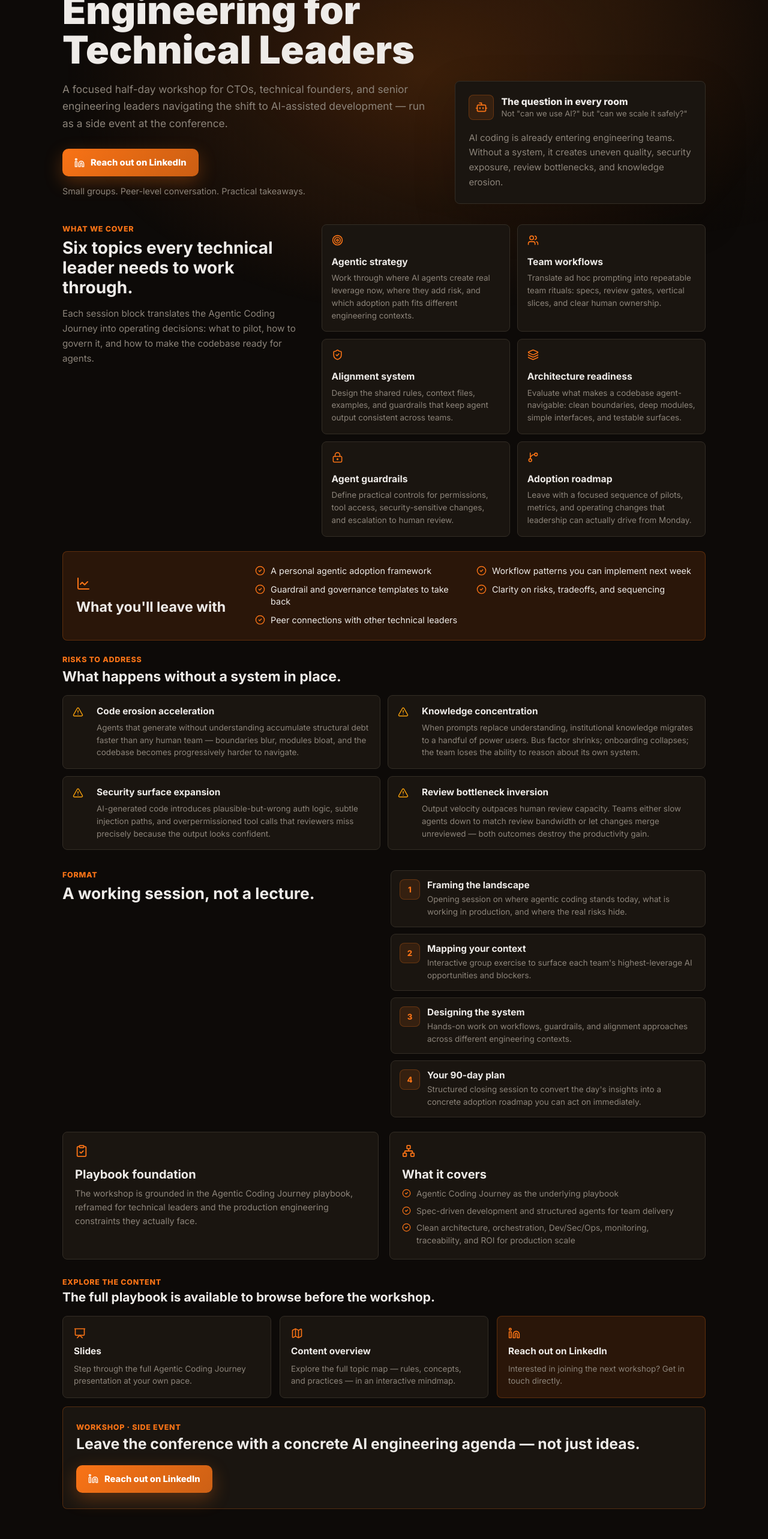
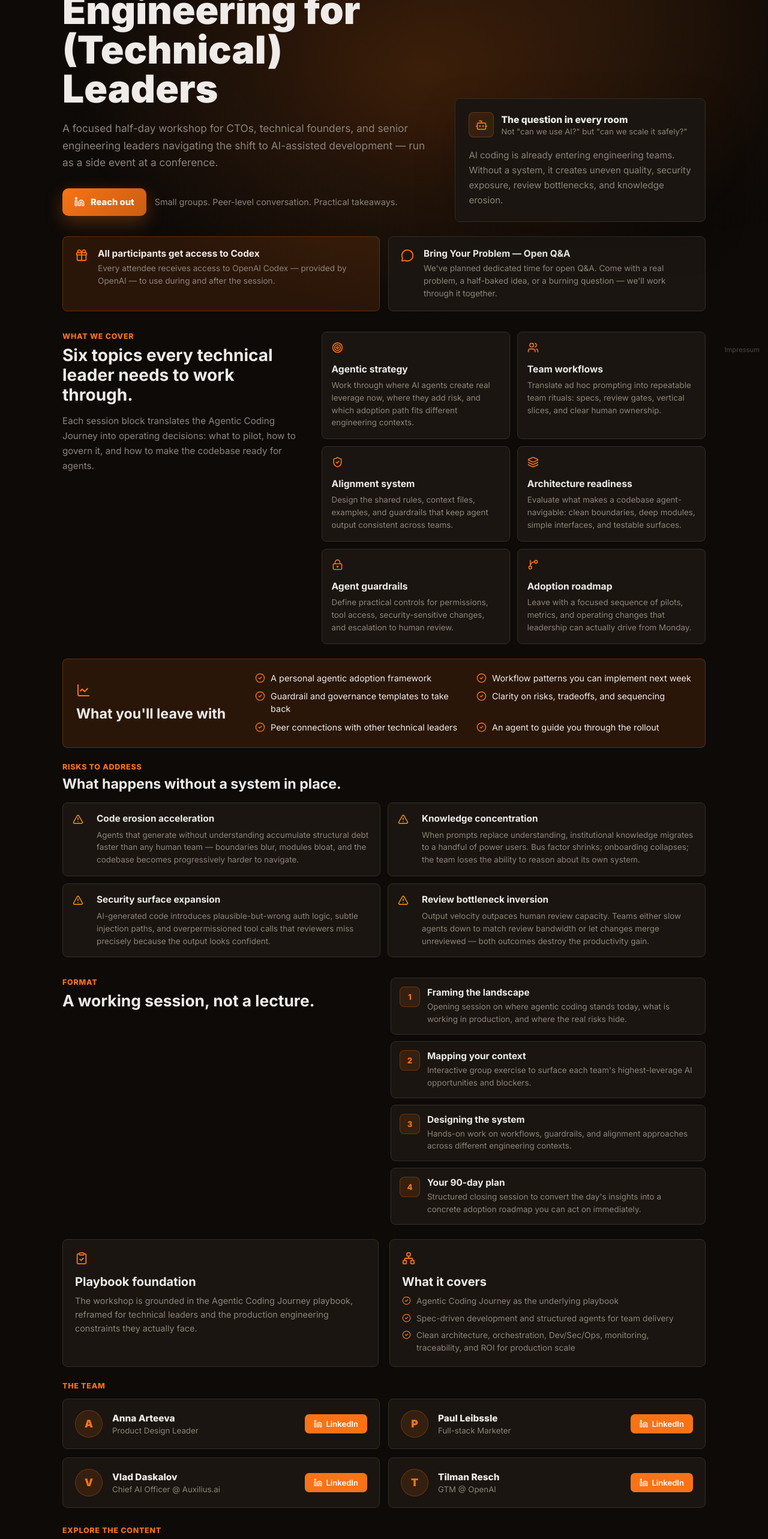
Before and after one commit to valado/vibe-coding-intro, a React (Vite) app: page /scaleup-ai in a window 1280 px wide. Shown: the part 200-2766 px from the top of the page at 60% size. Built offline with nearby package versions, Linux system fonts and the light colour scheme.

Commit message:
feat: iterate on the content

```diff
--- a/src/components/Presentation.tsx
+++ b/src/components/Presentation.tsx
@@ -285,6 +285,25 @@ export function Presentation() {
         <ShareButton onShare={share} copied={copied} />
       </div>
 
+      <a
+        href="https://posterus.ventures/imprint"
+        target="_blank"
+        rel="noopener noreferrer"
+        className="print-hide"
+        style={{
+          position: 'fixed',
+          bottom: 10,
+          right: 14,
+          fontSize: '0.7rem',
+          color: theme.textMuted,
+          opacity: 0.5,
+          textDecoration: 'none',
+          zIndex: 20,
+        }}
+      >
+        Impressum
+      </a>
+
       {/* Slide */}
       <main
         key={current}
--- a/src/components/ScaleupAiPage.tsx
+++ b/src/components/ScaleupAiPage.tsx
@@ -2,12 +2,15 @@ import {
   AlertTriangle,
   Bot,
   CheckCircle2,
+  ExternalLink,
   ClipboardCheck,
+  Gift,
   GitBranch,
   Layers3,
   LineChart,
   LinkedinIcon,
   LockKeyhole,
+  MessageCircle,
   Map,
   Network,
   Presentation,
@@ -18,6 +21,7 @@ import {
 } from 'lucide-react';
 import { Link } from 'react-router-dom';
 import { useTheme } from '../theme/useTheme';
+import { ThemeToggle } from './ui/ThemeToggle';
 
 const offerPillars = [
   {
@@ -58,6 +62,7 @@ const outcomes = [
   'Guardrail and governance templates to take back',
   'Clarity on risks, tradeoffs, and sequencing',
   'Peer connections with other technical leaders',
+  'An agent to guide you through the rollout',
 ];
 
 const formatSteps = [
@@ -154,6 +159,17 @@ export function ScaleupAiPage() {
 
       <div
         style={{
+          position: 'fixed',
+          top: 14,
+          right: 16,
+          zIndex: 30,
+        }}
+      >
+        <ThemeToggle />
+      </div>
+
+      <div
+        style={{
           position: 'relative',
           maxWidth: 1120,
           margin: '0 auto',
@@ -201,7 +217,7 @@ export function ScaleupAiPage() {
                 color: theme.text,
               }}
             >
-              Agentic Engineering for Technical Leaders
+              Agentic Engineering for (Technical) Leaders
             </h1>
             <p
               style={{
@@ -213,7 +229,7 @@ export function ScaleupAiPage() {
               }}
             >
               A focused half-day workshop for CTOs, technical founders, and senior engineering
-              leaders navigating the shift to AI-assisted development — run as a side event at the
+              leaders navigating the shift to AI-assisted development — run as a side event at a
               conference.
             </p>
             <div
@@ -233,7 +249,7 @@ export function ScaleupAiPage() {
                 style={ctaStyle}
               >
                 <LinkedinIcon size={17} />
-                Reach out on LinkedIn
+                Reach out
               </a>
               <span style={{ color: theme.textMuted, fontSize: '0.9rem', lineHeight: 1.5 }}>
                 Small groups. Peer-level conversation. Practical takeaways.
@@ -281,6 +297,77 @@ export function ScaleupAiPage() {
               quality, security exposure, review bottlenecks, and knowledge erosion.
             </p>
           </aside>
+        </section>
+
+        {/* Session highlights: Codex access + Q&A */}
+        <section
+          style={{
+            marginTop: 24,
+            display: 'grid',
+            gridTemplateColumns: 'repeat(2, 1fr)',
+            gap: 14,
+          }}
+        >
+          <div
+            className="scaleup-highlight-card"
+            style={{
+              display: 'flex',
+              gap: 16,
+              alignItems: 'flex-start',
+              padding: '18px 20px',
+              borderRadius: 8,
+              border: `1px solid ${theme.accentBorder}`,
+              background: theme.accentSoft,
+            }}
+          >
+            <Gift size={22} style={{ color: theme.accent, flexShrink: 0, marginTop: 2 }} />
+            <div>
+              <p style={{ color: theme.text, fontWeight: 700, fontSize: '0.96rem' }}>
+                All participants get access to Codex
+              </p>
+              <p
+                style={{
+                  color: theme.textMuted,
+                  fontSize: '0.85rem',
+                  lineHeight: 1.55,
+                  marginTop: 5,
+                }}
+              >
+                Every attendee receives access to OpenAI Codex — provided by OpenAI — to use during
+                and after the session.
+              </p>
+            </div>
+          </div>
+          <div
+            className="scaleup-highlight-card"
+            style={{
+              display: 'flex',
+              gap: 16,
+              alignItems: 'flex-start',
+              padding: '18px 20px',
+              borderRadius: 8,
+              border: `1px solid ${theme.border}`,
+              background: theme.surface,
+            }}
+          >
+            <MessageCircle size={22} style={{ color: theme.accent, flexShrink: 0, marginTop: 2 }} />
+            <div>
+              <p style={{ color: theme.text, fontWeight: 700, fontSize: '0.96rem' }}>
+                Bring Your Problem — Open Q&amp;A
+              </p>
+              <p
+                style={{
+                  color: theme.textMuted,
+                  fontSize: '0.85rem',
+                  lineHeight: 1.55,
+                  marginTop: 5,
+                }}
+              >
+                We've planned dedicated time for open Q&amp;A. Come with a real problem, a
+                half-baked idea, or a burning question — we'll work through it together.
+              </p>
+            </div>
+          </div>
         </section>
 
         <section className="scaleup-section s3" style={{ marginTop: 34 }}>
@@ -435,6 +522,7 @@ export function ScaleupAiPage() {
             {risks.map((risk) => (
               <article
                 key={risk.title}
+                className="scaleup-risk-card"
                 style={{
                   borderRadius: 8,
                   border: `1px solid ${theme.border}`,
@@ -600,11 +688,119 @@ export function ScaleupAiPage() {
           </article>
         </section>
 
+        {/* Team / hosts */}
+        <section style={{ marginTop: 24 }}>
+          <p
+            style={{
+              color: theme.accent,
+              fontSize: '0.78rem',
+              fontWeight: 800,
+              textTransform: 'uppercase',
+              letterSpacing: '0.06em',
+              marginBottom: 14,
+            }}
+          >
+            The team
+          </p>
+          <div
+            className="scaleup-team-grid"
+            style={{
+              display: 'grid',
+              gridTemplateColumns: 'repeat(2, 1fr)',
+              gap: 14,
+            }}
+          >
+            {[
+              {
+                name: 'Anna Arteeva',
+                role: 'Product Design Leader',
+                url: 'https://www.linkedin.com/in/annaarteeva/',
+              },
+              {
+                name: 'Paul Leibssle',
+                role: 'Full-stack Marketer',
+                url: 'https://www.linkedin.com/in/leibssle/',
+              },
+              {
+                name: 'Vlad Daskalov',
+                role: 'Chief AI Officer @ Auxilius.ai',
+                url: 'https://www.linkedin.com/in/v11d/',
+              },
+              {
+                name: 'Tilman Resch',
+                role: 'GTM @ OpenAI',
+                url: 'https://www.linkedin.com/in/tilman-resch/',
+              },
+            ].map((person) => (
+              <article
+                key={person.name}
+                style={{
+                  borderRadius: 8,
+                  border: `1px solid ${theme.border}`,
+                  background: theme.surface,
+                  padding: '18px 20px',
+                  display: 'flex',
+                  alignItems: 'center',
+                  gap: 16,
+                }}
+              >
+                <div
+                  style={{
+                    width: 46,
+                    height: 46,
+                    borderRadius: '50%',
+                    background: theme.accentSoft,
+                    border: `1.5px solid ${theme.accentBorder}`,
+                    display: 'grid',
+                    placeItems: 'center',
+                    fontSize: '1.1rem',
+                    fontWeight: 900,
+                    color: theme.accent,
+                    flexShrink: 0,
+                  }}
+                >
+                  {person.name.charAt(0)}
+                </div>
+                <div style={{ flex: 1, minWidth: 0 }}>
+                  <p style={{ color: theme.text, fontWeight: 800, fontSize: '0.96rem' }}>
+                    {person.name}
+                  </p>
+                  <p style={{ color: theme.textMuted, fontSize: '0.83rem', marginTop: 3 }}>
+                    {person.role}
+                  </p>
+                </div>
+                <a
+                  href={person.url}
+                  target="_blank"
+                  rel="noopener noreferrer"
+                  style={{
+                    display: 'flex',
+                    alignItems: 'center',
+                    gap: 6,
+                    padding: '7px 14px',
+                    borderRadius: 7,
+                    border: `1px solid ${theme.accentBorder}`,
+                    background: theme.accent,
+                    color: '#fff',
+                    textDecoration: 'none',
+                    fontWeight: 600,
+                    fontSize: '0.82rem',
+                    flexShrink: 0,
+                  }}
+                >
+                  <LinkedinIcon size={14} style={{ color: '#fff' }} />
+                  LinkedIn
+                </a>
+              </article>
+            ))}
+          </div>
+        </section>
+
         <section
           style={{
             marginTop: 30,
             display: 'grid',
-            gridTemplateColumns: '1fr 1fr 1fr',
+            gridTemplateColumns: '1fr 1fr',
             gap: 14,
           }}
         >
@@ -631,44 +827,6 @@ export function ScaleupAiPage() {
           </div>
           <Link
             to="/"
-            style={{
-              display: 'flex',
-              flexDirection: 'column',
-              gap: 10,
-              padding: 18,
-              borderRadius: 8,
-              border: `1px solid ${theme.border}`,
-              background: theme.surface,
-              textDecoration: 'none',
-            }}
-          >
-            <Presentation size={20} style={{ color: theme.accent }} />
-            <p style={{ color: theme.text, fontSize: '0.96rem', fontWeight: 700 }}>Slides</p>
-            <p style={{ color: theme.textMuted, fontSize: '0.84rem', lineHeight: 1.5 }}>
-              Step through the full Agentic Coding Journey presentation at your own pace.
-            </p>
-          </Link>
-          <Link
-            to="/mindmap"
-            style={{
-              display: 'flex',
-              flexDirection: 'column',
-              gap: 10,
-              padding: 18,
-              borderRadius: 8,
-              border: `1px solid ${theme.border}`,
-              background: theme.surface,
-              textDecoration: 'none',
-            }}
-          >
-            <Map size={20} style={{ color: theme.accent }} />
-            <p style={{ color: theme.text, fontSize: '0.96rem', fontWeight: 700 }}>Content overview</p>
-            <p style={{ color: theme.textMuted, fontSize: '0.84rem', lineHeight: 1.5 }}>
-              Explore the full topic map — rules, concepts, and practices — in an interactive mindmap.
-            </p>
-          </Link>
-          <a
-            href="https://www.linkedin.com/in/v11d/"
             target="_blank"
             rel="noopener noreferrer"
             style={{
@@ -680,14 +838,64 @@ export function ScaleupAiPage() {
               border: `1px solid ${theme.accentBorder}`,
               background: theme.accentSoft,
               textDecoration: 'none',
+              cursor: 'pointer',
+              transition: 'box-shadow 0.18s, transform 0.18s',
+            }}
+            onMouseEnter={(e) => {
+              (e.currentTarget as HTMLElement).style.boxShadow = `0 4px 20px ${theme.accentGlow}`;
+              (e.currentTarget as HTMLElement).style.transform = 'translateY(-2px)';
+            }}
+            onMouseLeave={(e) => {
+              (e.currentTarget as HTMLElement).style.boxShadow = 'none';
+              (e.currentTarget as HTMLElement).style.transform = 'translateY(0)';
             }}
           >
-            <LinkedinIcon size={20} style={{ color: theme.accent }} />
-            <p style={{ color: theme.text, fontSize: '0.96rem', fontWeight: 700 }}>Reach out on LinkedIn</p>
+            <div style={{ display: 'flex', alignItems: 'center', justifyContent: 'space-between' }}>
+              <Presentation size={20} style={{ color: theme.accent }} />
+              <ExternalLink size={16} style={{ color: theme.accent }} />
+            </div>
+            <p style={{ color: theme.text, fontSize: '0.96rem', fontWeight: 700 }}>Slides</p>
             <p style={{ color: theme.textMuted, fontSize: '0.84rem', lineHeight: 1.5 }}>
-              Interested in joining the next workshop? Get in touch directly.
+              Step through the full Agentic Coding Journey presentation at your own pace.
             </p>
-          </a>
+          </Link>
+          <Link
+            to="/mindmap"
+            target="_blank"
+            rel="noopener noreferrer"
+            style={{
+              display: 'flex',
+              flexDirection: 'column',
+              gap: 10,
+              padding: 18,
+              borderRadius: 8,
+              border: `1px solid ${theme.accentBorder}`,
+              background: theme.accentSoft,
+              textDecoration: 'none',
+              cursor: 'pointer',
+              transition: 'box-shadow 0.18s, transform 0.18s',
+            }}
+            onMouseEnter={(e) => {
+              (e.currentTarget as HTMLElement).style.boxShadow = `0 4px 20px ${theme.accentGlow}`;
+              (e.currentTarget as HTMLElement).style.transform = 'translateY(-2px)';
+            }}
+            onMouseLeave={(e) => {
+              (e.currentTarget as HTMLElement).style.boxShadow = 'none';
+              (e.currentTarget as HTMLElement).style.transform = 'translateY(0)';
+            }}
+          >
+            <div style={{ display: 'flex', alignItems: 'center', justifyContent: 'space-between' }}>
+              <Map size={20} style={{ color: theme.accent }} />
+              <ExternalLink size={16} style={{ color: theme.accent }} />
+            </div>
+            <p style={{ color: theme.text, fontSize: '0.96rem', fontWeight: 700 }}>
+              Content overview
+            </p>
+            <p style={{ color: theme.textMuted, fontSize: '0.84rem', lineHeight: 1.5 }}>
+              Explore the full topic map — rules, concepts, and practices — in an interactive
+              mindmap. This event focuses only on the 'Scaling Org'
+            </p>
+          </Link>
         </section>
 
         <section
@@ -728,10 +936,28 @@ export function ScaleupAiPage() {
             style={ctaStyle}
           >
             <LinkedinIcon size={17} />
-            Reach out on LinkedIn
+            Reach out
           </a>
         </section>
       </div>
+
+      <a
+        href="https://posterus.ventures/imprint"
+        target="_blank"
+        rel="noopener noreferrer"
+        style={{
+          position: 'fixed',
+          bottom: 10,
+          right: 14,
+          fontSize: '0.7rem',
+          color: theme.textMuted,
+          opacity: 0.5,
+          textDecoration: 'none',
+          zIndex: 20,
+        }}
+      >
+        Impressum
+      </a>
     </main>
   );
 }
--- a/src/components/mindmap/MindmapPage.tsx
+++ b/src/components/mindmap/MindmapPage.tsx
@@ -175,6 +175,24 @@ export function MindmapPage() {
 
       {showAuthor && <AuthorModal onClose={() => setShowAuthor(false)} />}
       {showDiscount && <DiscountModal onClose={() => setShowDiscount(false)} />}
+
+      <a
+        href="https://posterus.ventures/imprint"
+        target="_blank"
+        rel="noopener noreferrer"
+        style={{
+          position: 'fixed',
+          bottom: 10,
+          right: 14,
+          fontSize: '0.7rem',
+          color: theme.textMuted,
+          opacity: 0.5,
+          textDecoration: 'none',
+          zIndex: 20,
+        }}
+      >
+        Impressum
+      </a>
     </div>
   );
 }
--- a/src/styles/global.css
+++ b/src/styles/global.css
@@ -404,6 +404,9 @@
   .scaleup-list {
     grid-template-columns: 1fr !important;
   }
+  .scaleup-team-grid {
+    grid-template-columns: 1fr !important;
+  }
   .scaleup-title {
     font-size: 2.35rem !important;
   }
@@ -413,4 +416,12 @@
   .scaleup-band {
     padding: 18px !important;
   }
+  .scaleup-highlight-card,
+  .scaleup-risk-card {
+    flex-direction: column !important;
+    align-items: flex-start !important;
+  }
+  .scaleup-risk-card {
+    grid-template-columns: 1fr !important;
+  }
 }
```
